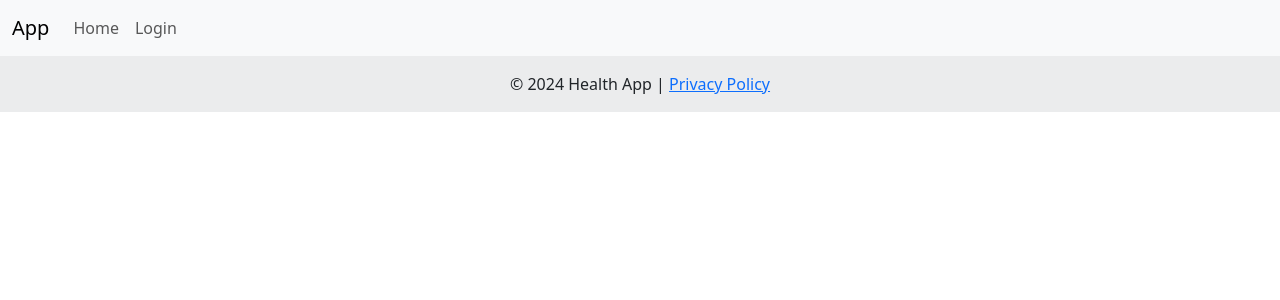
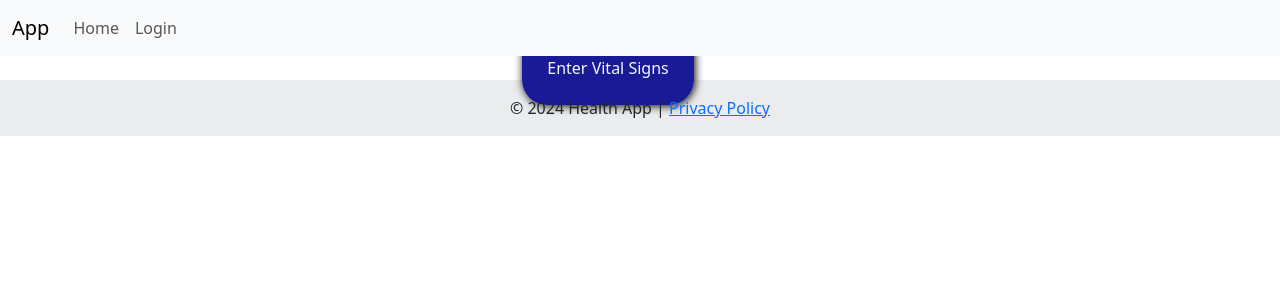
Before and after one commit to superlioning/health-guardian, a React (Create React App) app in the folder client/: page /patient in a window 1280 px wide. Shown: the top 300 px of the page. Built offline with nearby package versions, Linux system fonts and the light colour scheme.

Commit message:
patient dashboard updated

```diff
--- a/client/src/App.js
+++ b/client/src/App.js
@@ -11,6 +11,7 @@ import OnePatient from './pages/OnePatient';
 import NavBar from "./components/Navbar";
 import Footer from "./components/Footer";
 import PatientHealthForm from './pages/PatientHealthForm';
+import PatientDashboard from './pages/PatientDashboard';
 
 
 // Use React Router to navigate between different pages
@@ -25,6 +26,7 @@ function App() {
           <Route path="/login" element={<LoginPage />} />
           <Route path="/patientHealthForm" element={<PatientHealthForm />} />
           <Route path='/nurse' element={<NurseDashboard />} />
+          <Route path='/patient' element={<PatientDashboard />} />
           <Route path='/addVitalSigns' element={<AddVitalSigns />} />
           <Route path='/patientData' element={<PatientData />} />
           <Route path='/patientData/:id' element={<OnePatient />} />
--- /dev/null
+++ b/client/src/pages/PatientDashboard.js
@@ -0,0 +1,14 @@
+import { Link } from 'react-router-dom';
+
+function PatientDashboard() {
+
+    return (
+        <div className="patientContainer">
+            <div className="links">
+                <Link to={"/patientHealthForm"} className="addBtn">Enter Vital Signs</Link>
+            </div>
+        </div>
+    )
+}
+
+export default PatientDashboard;
```
